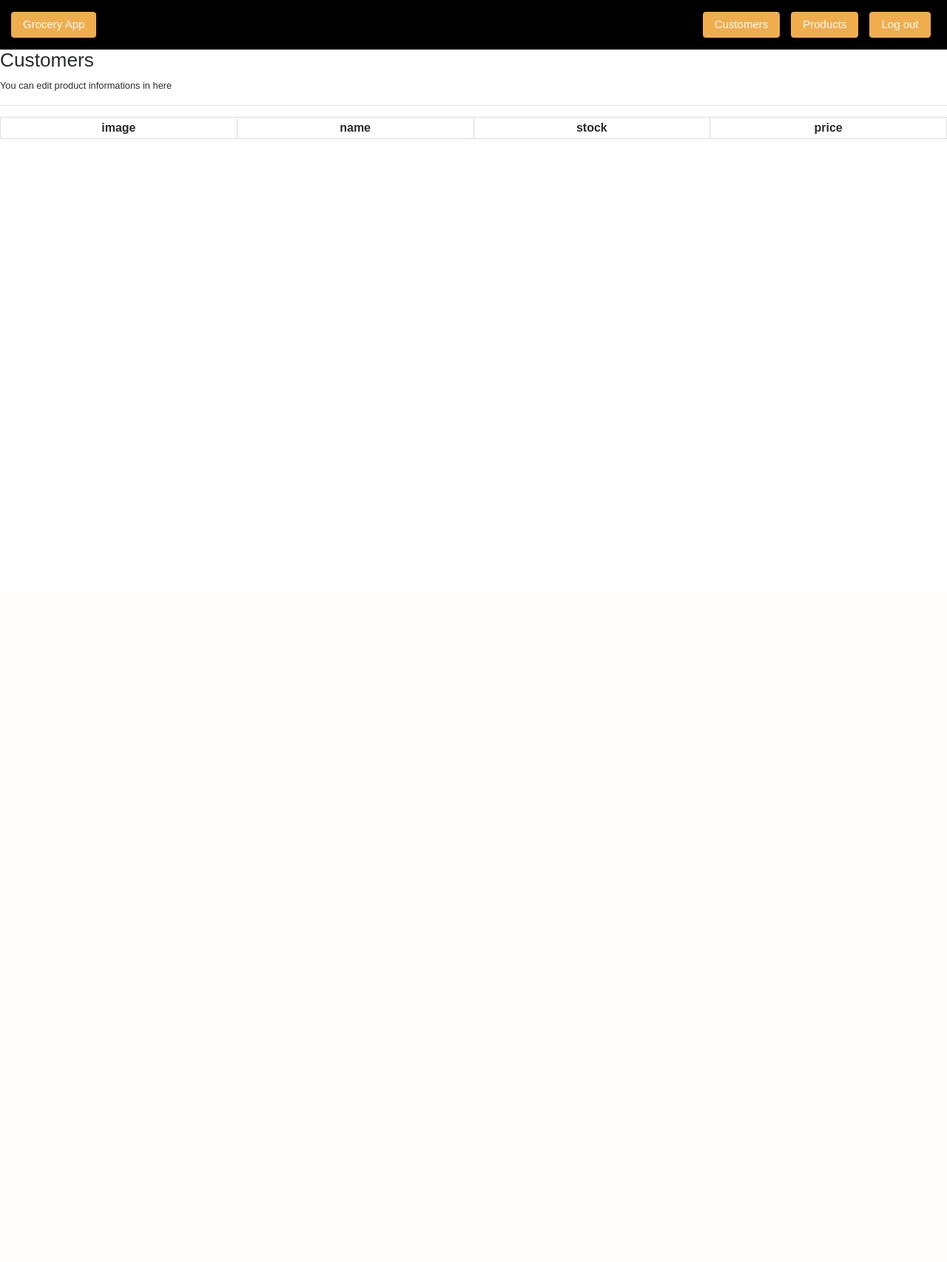
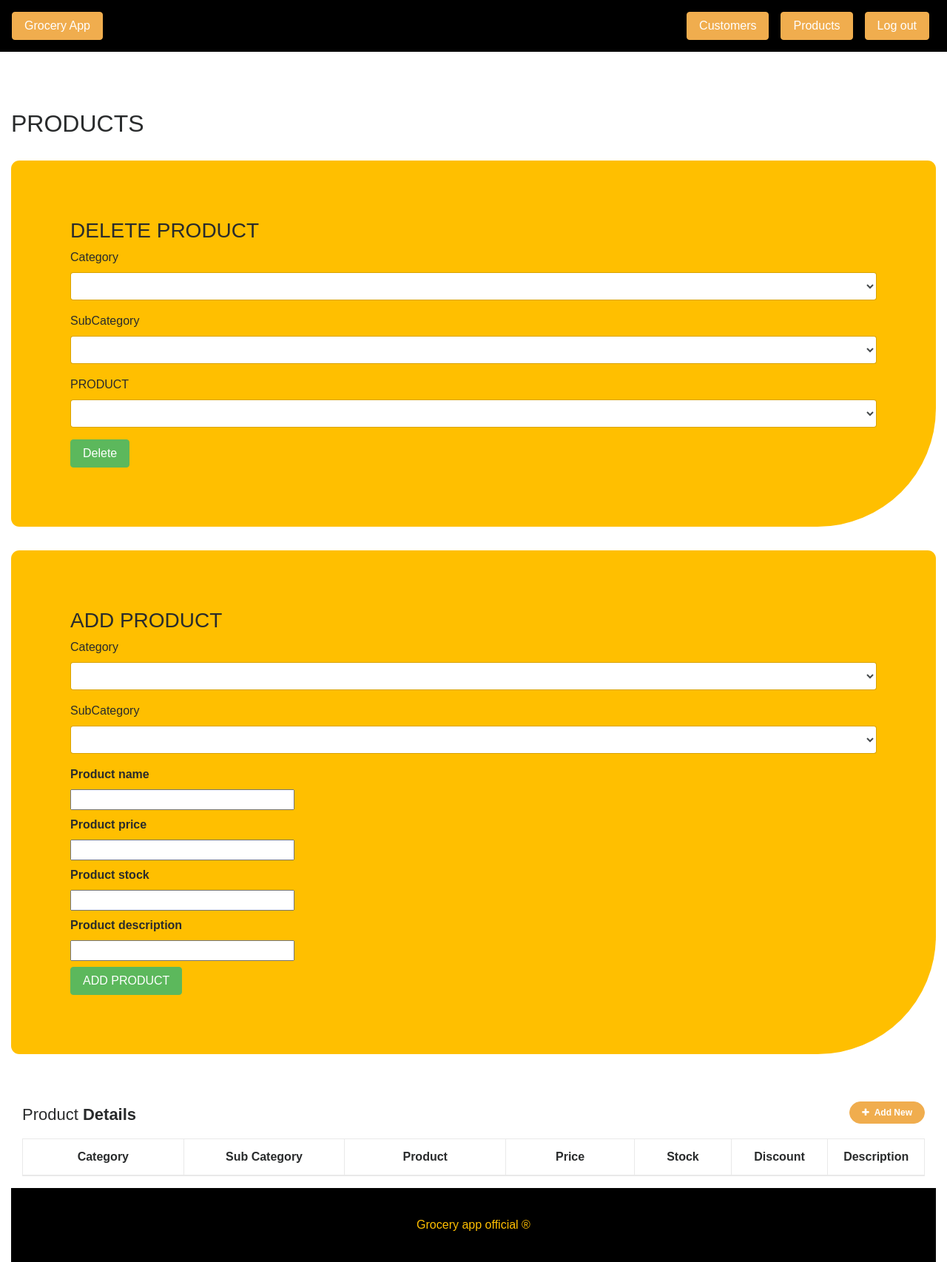
Before and after one commit to abdurrahmanbulut/AdmilPanel, a Flask app: page /products in a window 1280 px wide. Shown: the whole page at 74% size. Before the commit the page ends 188 px from the top, so only its background shows below. Run offline with Flask 2, Linux system fonts and the light colour scheme; the visitor is signed in with stand-in values (Sample User, id 1); data that the repository does not hold is empty; some libraries are stand-ins or nearby versions.

Commit message:
app.py products.html updated

```diff
--- a/app.py
+++ b/app.py
@@ -2,7 +2,8 @@ import pyrebase
 from flask import Flask, render_template, request, session, flash, url_for, redirect, jsonify, make_response
 
 from functools import wraps
-from wtforms import Form, StringField, PasswordField
+from wtforms import Form, StringField, PasswordField, SelectField
+from flask_wtf import FlaskForm
 import json
 
 
@@ -32,9 +33,55 @@ class Person:
         self.wallet = wallet
 
 
+class Category:
+    def __init__(self, name, image):
+        self.name = name
+        self.image = image
+
+
+class SubCategory:
+
+    def __init__(self, name, category):
+        self.name = name
+        self.category = category
+
+
+class Product:
+    def __init__(self, name, stock, desc, id, discount, price, image, subcategory):
+        self.name = name
+        self.stock = stock
+        self.desc = desc
+        self.id = id
+        self.discount = discount
+        self.price = price
+        self.image = image
+        self.subcategory = subcategory
+
+
+class Promotion:
+    def __init__(self, name, desc, image):
+        self.name = name
+        self.desc = desc
+        self.image = image
+
+
+
 class LoginForm(Form):
     username = StringField("Mail")
     password = PasswordField("Password")
+
+
+class AddProduct(Form):
+    name = StringField("Product name")
+    price = StringField("Product price")
+    stock=StringField("Product stock")
+    description=StringField("Product description")
+
+class ProductForm(FlaskForm):
+    form_cat = SelectField('category', choices=[])
+    form_sub = SelectField('subcategory', choices=[])
+    form_prod = SelectField('product', choices=[])
+
 
 
 firebaseConfigWeb = {
@@ -70,9 +117,13 @@ auth = firebase.auth()
 storage = firebase.storage()
 
 
+user_list = []
 
-user_list = []
+promotion_list = []
 product_list = []
+category_list = []
+sub_category_list = []
+
 
 
 def refresh_users(db):
@@ -104,10 +155,83 @@ def dashboard():
     return render_template("dashboard.html")
 
 
-@app.route("/products")
+@app.route("/products", methods=['GET', 'POST'])
 @login_required
 def products():
-    return render_template("products.html", data=product_list)
+    categories = db.child("categories").get()
+    categoriesJson=[]
+    for category in categories.each():
+        categoriesJson.append(category.val())
+
+    subCategoriesJson = []
+    productListJson = []
+    for item in categoriesJson:
+        cat = Category(item['name'], item['image'])
+        category_list.append(cat)
+        subCategoriesJson.append(item["subCategories"])
+        for subItem in item["subCategories"]:
+            sub_cat = SubCategory(subItem['name'], cat)
+            sub_category_list.append((sub_cat))
+            for product in subItem["productList"]:
+                prod = Product(product["name"], product["count"],product["desc"],
+                               product["id"], product["discount"],product["price"],
+                               product["image"], sub_cat)
+                product_list.append(prod)
+
+    form2 = AddProduct(request.form)
+    form = ProductForm()
+    form.form_cat.choices=[(category.name) for category in category_list]
+    form.form_sub.choices=[(subCategory.name) for subCategory in sub_category_list]
+    form.form_prod.choices=[(product.name) for product in product_list]
+
+    if request.method == 'POST':
+
+       if form2.name:
+           data={"name":form2.name.data, "price":form2.price.data, "count":form2.stock.data, "id":1, "desc":form2.description.data,"image":"","discount":0}
+           for category in categories:
+               if category.val()["name"] == form.form_cat.data:
+                   for sub in db.child("categories").child(category.key()).child("subCategories").get():
+                       if (sub.val()["name"] == form.form_sub.data):
+                           db.child("categories").child(category.key()).child("subCategories").child(sub.key()).child(
+                               "productList").push(data)
+
+       else:
+           for category in categories:
+               if category.val()["name"]==form.form_cat.data:
+                   for sub in db.child("categories").child(category.key()).child("subCategories").get():
+                      if(sub.val()["name"]==form.form_sub.data):
+                          for prodItem in db.child("categories").child(category.key()).child("subCategories").child(sub.key()).child("productList").get():
+                              if(prodItem.val()["name"]==form.form_prod.data):
+                                 db.child("categories").child(category.key()).child("subCategories").child(
+                                      sub.key()).child("productList").child(prodItem.key()).remove()
+
+
+
+
+    return render_template("products.html", form=form, product_list=product_list,form2=form2)
+
+@app.route('/subcategory/<get_cat>')
+def subcategorybycat(get_cat):
+    filteredSubCategories=[]
+    for subCategory in sub_category_list:
+        if(subCategory.category.name==get_cat):
+            print(subCategory.category.name)
+            filteredSubCategories.append(subCategory.name)
+
+    return  jsonify({'subcategory' : filteredSubCategories})
+
+
+@app.route('/product/<sub_cat>')
+def productbysubcat(sub_cat):
+    filteredProducts=[]
+    for prod in product_list:
+        if(prod.subcategory.name==sub_cat):
+            print(prod.subcategory.name)
+            filteredProducts.append(prod.name)
+
+    return  jsonify({'product' : filteredProducts})
+
+
 
 
 @app.route('/login', methods=['GET', 'POST'])
--- a/templates/products.html
+++ b/templates/products.html
@@ -1,42 +1,180 @@
-{% extends "layout.html" %}
+<!doctype html>
+<html lang="en">
+<html lang="en">
+<head>
+    <meta charset="UTF-8">
+    <meta name="viewport" content="width=device-width, initial-scale=1.0">
+    <meta http-equiv="X-UA-Compatible" content="ie=edge">
+    <link rel="stylesheet" href="https://maxcdn.bootstrapcdn.com/font-awesome/4.7.0/css/font-awesome.min.css">
+    <script src="https://ajax.googleapis.com/ajax/libs/jquery/1.12.4/jquery.min.js"></script>
+    <script src="https://maxcdn.bootstrapcdn.com/bootstrap/3.3.7/js/bootstrap.min.js"></script>
+    <link rel="stylesheet" href="https://maxcdn.bootstrapcdn.com/bootstrap/4.0.0-alpha.6/css/bootstrap.min.css"
+          integrity="sha384-rwoIResjU2yc3z8GV/NPeZWAv56rSmLldC3R/AZzGRnGxQQKnKkoFVhFQhNUwEyJ" crossorigin="anonymous">
+    <link rel="stylesheet" href="/static/css/style.css">
+    <title>Grocery App</title>
+    <script src="{{ url_for('static', filename='action.js')}}"></script>
 
-{% block body %}
+</head>
+<body>
+    {% include "includes/navbar.html" %} {% include "includes/messages.html" %}
+<div class="container">
+    <div class="row">
+        <div class="col-md-12">
+            <p>
+            <h2> PRODUCTS</h2></p>
 
-<link rel="stylesheet" href="/static/css/style.css">
 
-<h3>Customers</h3>
-<small>You can edit product informations in here</small>
-<hr>
+            <form method="POST">
 
-<ul>
-    <table>
-  <tr>
-    <th>image</th>
-    <th>name</th>
-    <th>stock</th>
-    <th>price</th>
-  </tr>
-{% for item in data %}
+                <h3>DELETE PRODUCT</h3>
+                {{form.srf_token}}
+                <div class="form-group">
+                    <label for="email">Category</label>
+                    {{form.form_cat(class="form-control")}}
+                </div>
+                <div class="form-group">
+                    <label for="email">SubCategory</label>
+                    {{form.form_sub(class="form-control")}}
+                </div>
+                <div class="form-group">
+                    <label for="email">PRODUCT</label>
+                    {{form.form_prod(class="form-control")}}
+                </div>
+                <input type="submit" class="btn btn-success" value="Delete" btn-lg>
 
-  <tr>
-      <td> {% if item.image != "" %}  <img src="{{item.image}}">
-            {% else %}  <img src="/static/image/anonymous.png">
-            {% endif %}
-      </td>
-      <td> {% if item.name != "" %} {{item.name}}
-            {% else %} Anonymous
-            {% endif %}
-      </td>
-      <td>{{item.email}}</td>
-      <td>{{item.password}}</td>
-      <td>{% if item.phone_number != "" %} {{item.phone_number}}
-          {% else %}   null
-          {% endif %}
-      </td>
-  </tr>
+            </form>
 
-{% endfor %}
-</table>
-</ul>
 
-{% endblock body %}
+    {% from "includes/formhelpers.html" import render_field %}
+           <form  method = "POST">
+                <h3>ADD PRODUCT</h3>
+                {{form.srf_token}}
+                <div class="form-group">
+                    <label for="email">Category</label>
+                    {{form.form_cat(class="form-control")}}
+                </div>
+                <div class="form-group">
+                    <label for="email">SubCategory</label>
+                    {{form.form_sub(class="form-control")}}
+                </div>
+            {{ render_field(form2.name) }}
+            {{ render_field(form2.price) }}
+            {{ render_field(form2.stock) }}
+            {{ render_field(form2.description) }}
+
+        <button type="submit" class="btn btn-success">ADD PRODUCT</button>
+    </form>
+
+
+        </div>
+    </div>
+
+    <div class="container">
+        <div class="table-title">
+            <div class="row">
+                <div class="col-sm-8"><h2>Product <b>Details</b></h2></div>
+                <div class="col-sm-4">
+                    <button type="button" class="btn btn-info add-new btn-warning"><i class="fa fa-plus"></i> Add New
+                    </button>
+                </div>
+
+                <div class='btn btn-info btn-warning' id="displaymessage"
+                     style="display:none;width:100%;margin-top:10px;"></div>
+            </div>
+        </div>
+
+        <table class="table table-bordered" id="myTable">
+            <thead>
+            <tr>
+                <th style="width:25%">Category</th>
+                <th style="width:25%">Sub Category</th>
+                <th style="width:25%">Product</th>
+                <th style="width:20%">Price</th>
+                <th style="width:15%">Stock</th>
+                <th style="width:15%">Discount</th>
+                <th style="width:15%">Description</th>
+                <th style="width: 0%; display: none;"></th>
+                <th style="width: 0%; display: none;"></th>
+            </tr>
+            </thead>
+            <tbody>
+            {% for row in product_list %}
+            <tr>
+                <td>{% if row.subcategory.category.name %} {{row.subcategory.category.name}} {% else %} Unknown {% endif
+                    %}
+                </td>
+                <td>{% if row.subcategory.name %} {{row.subcategory.name}} {% else %} Unknown {% endif %}</td>
+                <td>{% if row.name %} {{row.name}} {% else %} Unknown {% endif %}</td>
+                <td>{% if row.price %} {{row.price}} {% else %} Unknown {% endif %}</td>
+                <td>{% if row.stock %} {{row.stock}} {% else %} 0 {% endif %}</td>
+                <td>{% if row.discount %} {{row.discount}} {% else %} 0 {% endif %}</td>
+                <td>{% if row.desc %} {{row.desc}} {% else %} Unknown {% endif %}</td>
+                <td style="width: 20%; ">{{row.name}}</td>
+                <td style="width: 20%; ">{{row.name}}</td>
+
+
+                <td>
+                    <a class="add" title="Add" data-toggle="tooltip" id="{{row.name}}"><i class="fa fa-check"></i></a>
+                    <a class="edit" title="Edit" data-toggle="tooltip" id="{{row.name}}"><i
+                            class="fa fa-pencil"></i></a>
+                    <a class="delete" title="Delete" data-toggle="tooltip" id="{{row.name}}"><i
+                            class="fa fa-trash-o"></i></a>
+
+                </td>
+            </tr>
+            {% endfor %}
+            </tbody>
+        </table>
+
+    </div>
+
+      <footer class="costumer-footer">
+        <div>
+          <span>Grocery app official</span>
+          <span>&#174;</span>
+        </div>
+      </footer>
+    </div>
+
+<script>
+category_select = document.getElementById('form_cat');
+subcategory_select = document.getElementById('form_sub');
+product_select = document.getElementById('form_prod');
+
+category_select.onchange = function() {
+ optionHTML = '';
+
+    category = category_select.value;
+   fetch('subcategory/' + category).then(function(response){
+  response.json().then(function(data) {
+   for (state of data.subcategory) {
+    optionHTML += '<option value="' + state +'">' + state + '</option>'
+   }
+   subcategory_select.innerHTML = optionHTML;
+  });
+ });
+
+}
+
+
+subcategory_select.onchange = function() {
+ optionHTML = '';
+    subcategory = subcategory_select.value;
+   fetch('product/' + subcategory).then(function(response){
+  response.json().then(function(data) {
+   for (prod of data.product) {
+    optionHTML += '<option value="' + prod +'">' + prod + '</option>'
+   }
+   product_select.innerHTML = optionHTML;
+  });
+ });
+
+}
+
+
+
+
+
+</script>
+</body>
+</html>
```
